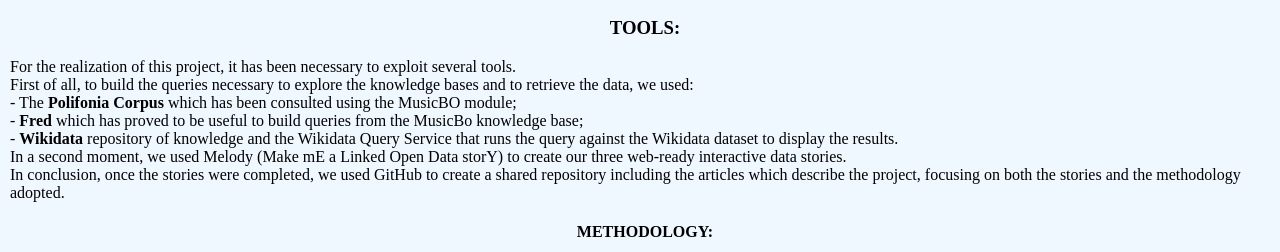
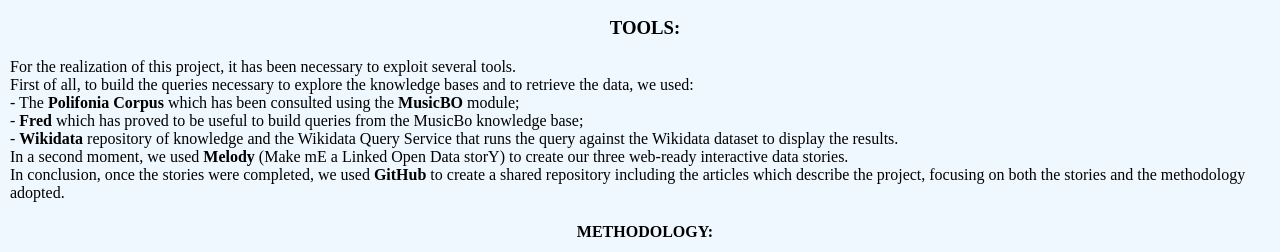
Before and after one commit to AlessiaMazza/ITskills, a plain HTML site: page Report.html in a window 1280 px wide. Shown: the part 165-417 px from the top of the page. Drawn offline with Linux system fonts and the light colour scheme.

Commit message:
Update Report.html

```diff
--- a/Report.html
+++ b/Report.html
@@ -21,11 +21,11 @@
 	    <p>
 	     	For the realization of this project, it has been necessary to exploit several tools. <br>
 		First of all, to build the queries necessary to explore the knowledge bases and to retrieve the data, we used: <br>
-		- The <b>Polifonia Corpus</b> which has been consulted using the MusicBO module; <br>
+		- The <b>Polifonia Corpus</b> which has been consulted using the <b>MusicBO</b> module; <br>
 		- <b>Fred</b> which has proved to be useful to build queries from the MusicBo knowledge base; <br>
 		- <b>Wikidata</b> repository of knowledge and the Wikidata Query Service that runs the query against the Wikidata dataset to display the results. <br>
-		In a second moment, we used Melody (Make mE a Linked Open Data storY) to create our three web-ready interactive data stories. <br>
-		In conclusion, once the stories were completed, we used GitHub to create a shared repository including the articles which describe the project, focusing on both the stories and the methodology adopted. <br>
+		In a second moment, we used <b>Melody</b> (Make mE a Linked Open Data storY) to create our three web-ready interactive data stories. <br>
+		In conclusion, once the stories were completed, we used <b>GitHub</b> to create a shared repository including the articles which describe the project, focusing on both the stories and the methodology adopted. <br>
 	    </p>
 	    <h4>METHODOLOGY:</h4>
 	    <p>
```
